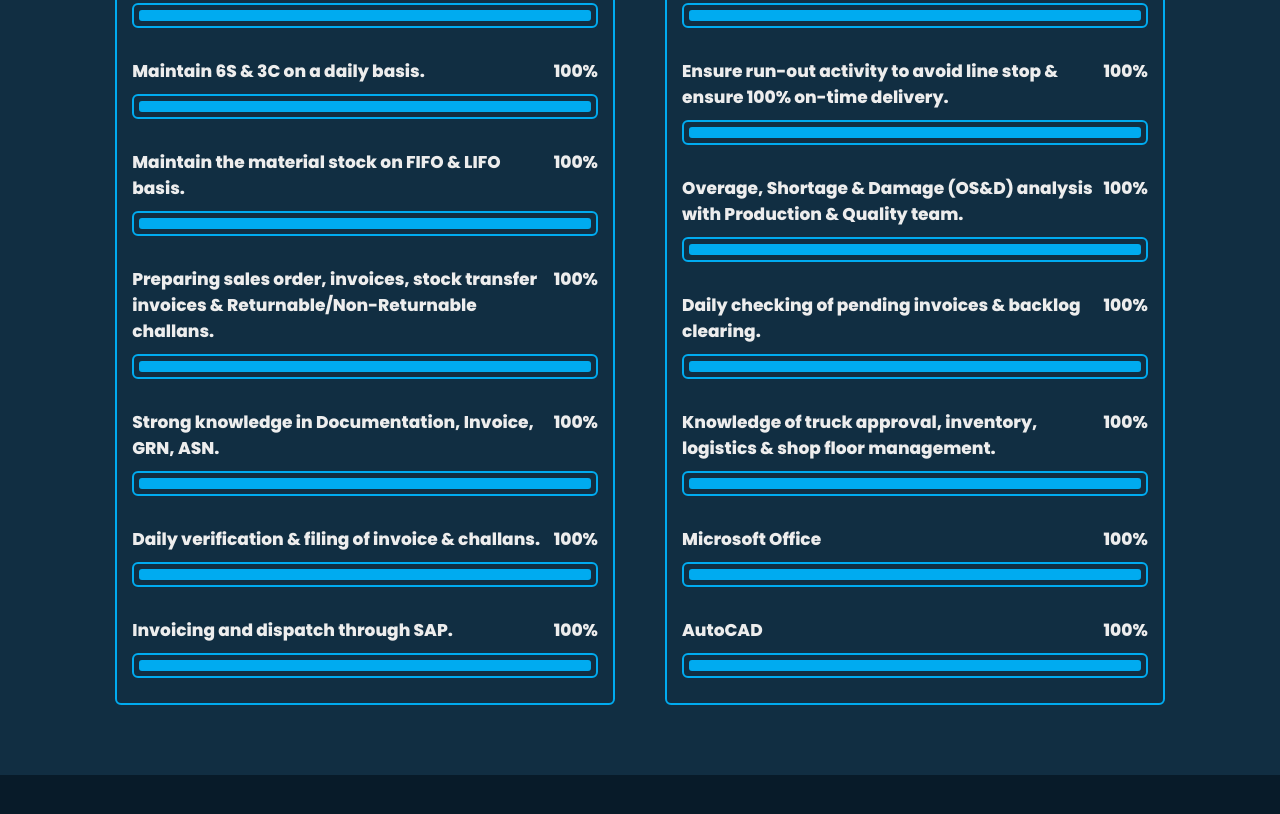
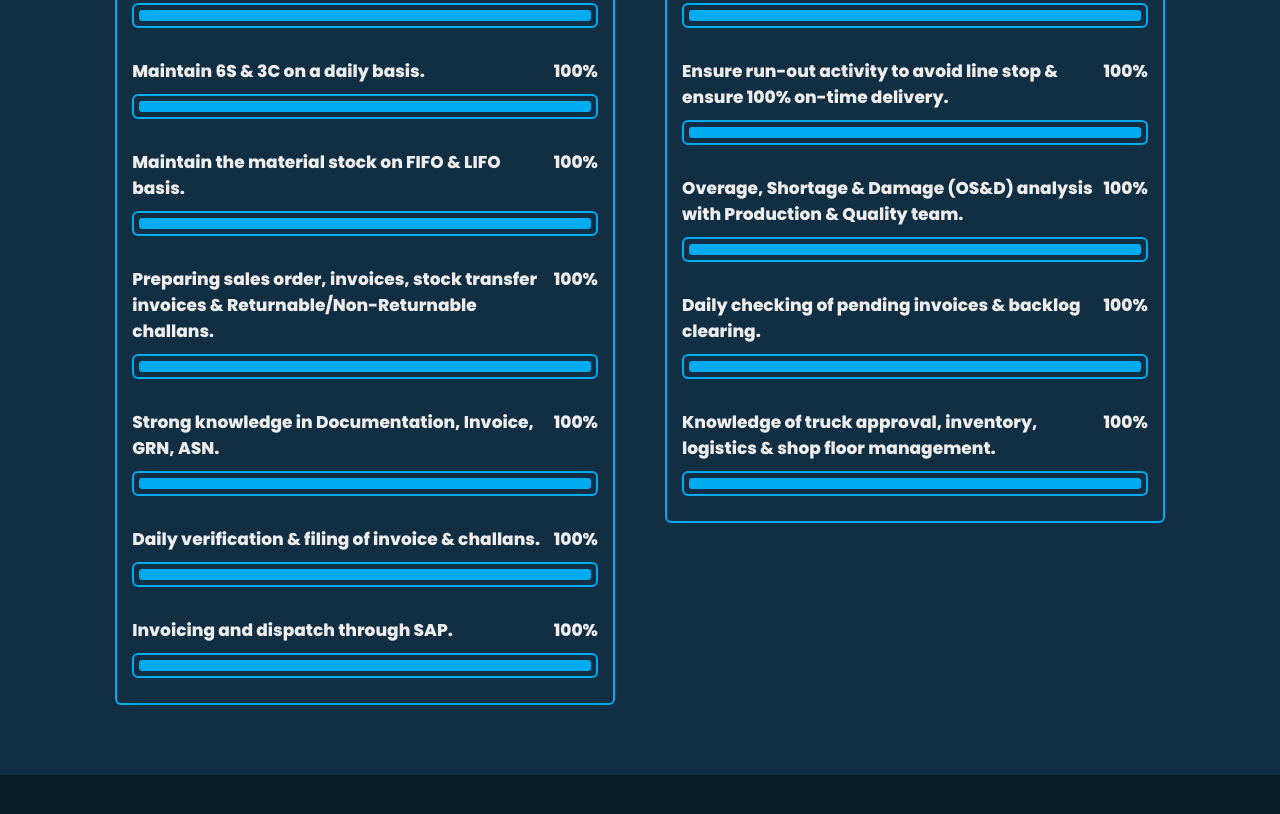
Before and after one commit to Balu143865/Brother-Portfolio, a plain HTML site: page index.html in a window 1280 px wide. Shown: the part 3097-3911 px from the top of the page. Drawn offline with nearby package versions, Linux system fonts and the light colour scheme.

Commit message:
Update index.html

```diff
--- a/index.html
+++ b/index.html
@@ -309,15 +309,7 @@
                             <div class="bar"><span></span></div>
                         </div>
 
-                        <div class="progress">
-                            <h3>Microsoft Office<span>100%</span></h3>
-                            <div class="bar"><span></span></div>
-                        </div>
 
-                        <div class="progress">
-                            <h3>AutoCAD<span>100%</span></h3>
-                            <div class="bar"><span></span></div>
-                        </div>
 
                     </div>
                 </div>
```
